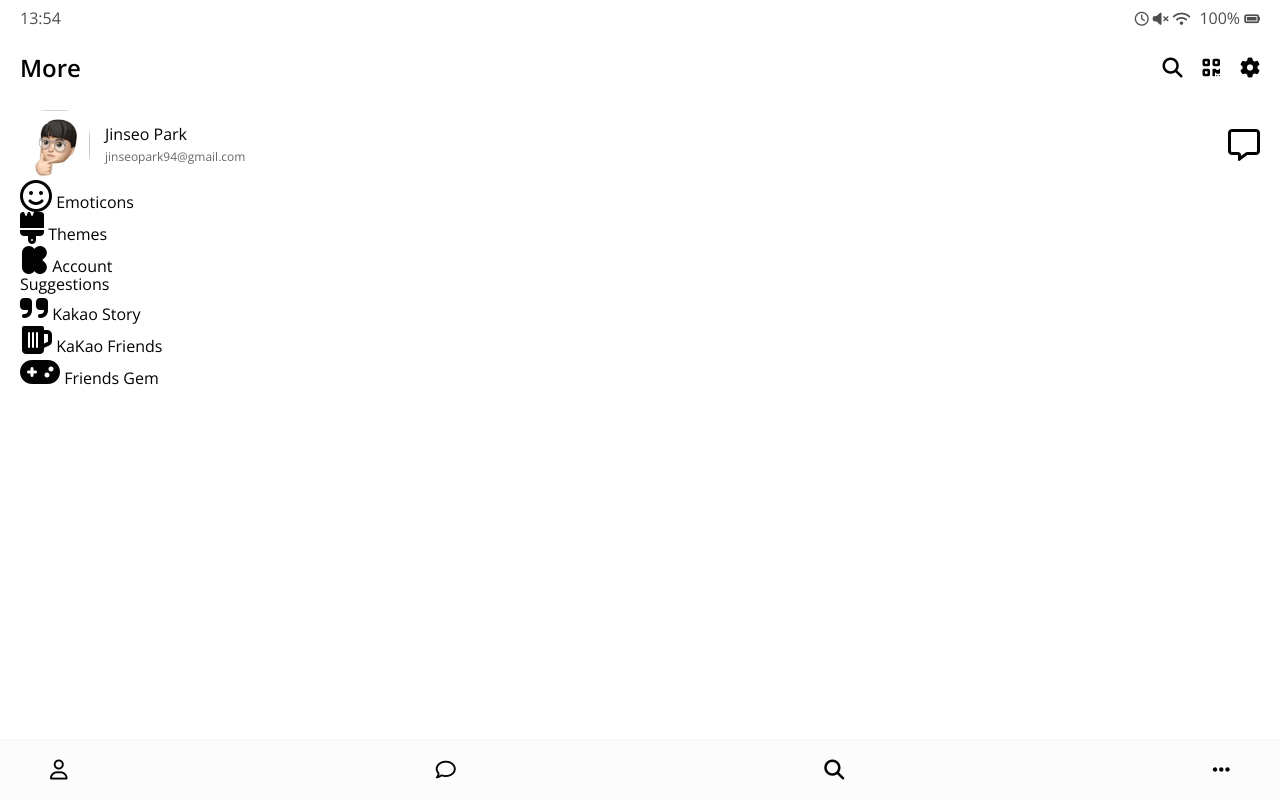
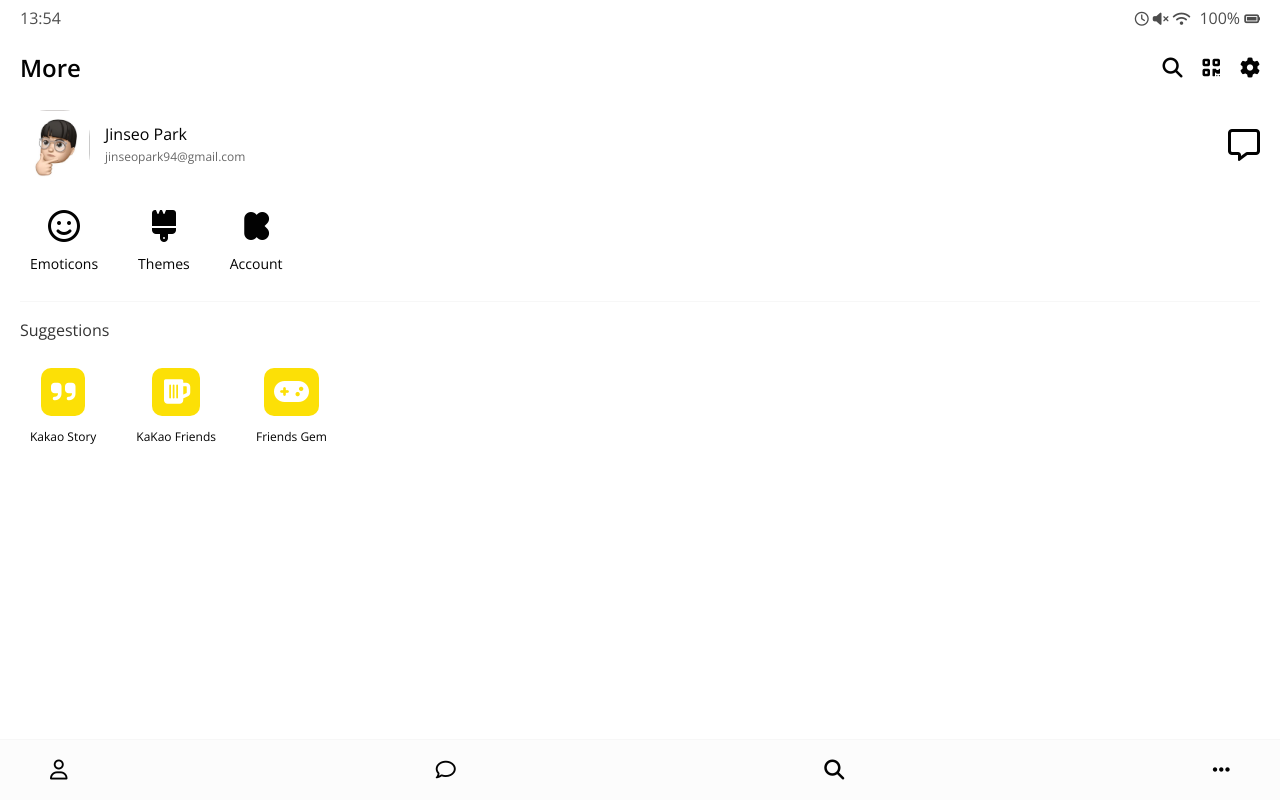
Before and after one commit to jpark58/kakao-clone, a plain HTML site: page more.html in a window 1280 px wide. Drawn offline with nearby package versions, Linux system fonts and the light colour scheme.

Commit message:
CSS: Add styles to more

```diff
--- /dev/null
+++ b/css/more.css
@@ -0,0 +1,50 @@
+.more .more__btn-list,
+.more .more__suggestions-list {
+  margin: 30px 0px;
+  margin-left: 10px;
+  display: flex;
+  align-items: center;
+}
+
+.more__btn-list .more__btn,
+.more .suggestion {
+  margin-right: 40px;
+  display: flex;
+  flex-direction: column;
+  align-items: center;
+  cursor: pointer;
+}
+
+.more__btn .more__btn-title {
+  font-size: 14px;
+  margin-top: 15px;
+}
+
+.more .more__suggestions {
+  border-top: 1px solid #f7f7f7;
+  padding-top: 20px;
+}
+
+.more .more__title {
+  opacity: 0.8;
+  margin-bottom: 20px;
+}
+
+.suggestion .suggestion__title {
+  font-size: 12px;
+  margin-top: 15px;
+}
+
+.suggestion .suggestion__icon {
+  background-color: #fce006;
+  padding: 10px;
+  display: flex;
+  justify-content: center;
+  align-items: center;
+  border-radius: 10px;
+}
+
+.suggestion__icon i {
+  font-size: 28px;
+  color: white;
+}
--- a/css/styles.css
+++ b/css/styles.css
@@ -6,6 +6,7 @@
 @import "friend.css";
 @import "friends.css";
 @import "find.css";
+@import "more.css";
 
 * {
   box-sizing: border-box;
--- a/more.html
+++ b/more.html
@@ -80,16 +80,20 @@
         <ul class="more__suggestions-list">
           <li class="more__suggestion suggestion">
             <span class="suggestion__icon">
-              <i class="fas fa-quote-right fa-2x"></i>
+              <i class="fas fa-quote-right"></i>
             </span>
             <span class="suggestion__title">Kakao Story</span>
           </li>
           <li class="more__suggestion suggestion">
-            <i class="fas fa-beer fa-2x"></i>
+            <span class="suggestion__icon">
+              <i class="fas fa-beer fa-2x"></i>
+            </span>
             <span class="suggestion__title">KaKao Friends</span>
           </li>
           <li class="more__suggestion suggestion">
-            <i class="fas fa-gamepad fa-2x"></i>
+            <span class="suggestion__icon">
+              <i class="fas fa-gamepad fa-2x"></i>
+            </span>
             <span class="suggestion__title">Friends Gem</span>
           </li>
         </ul>
```
